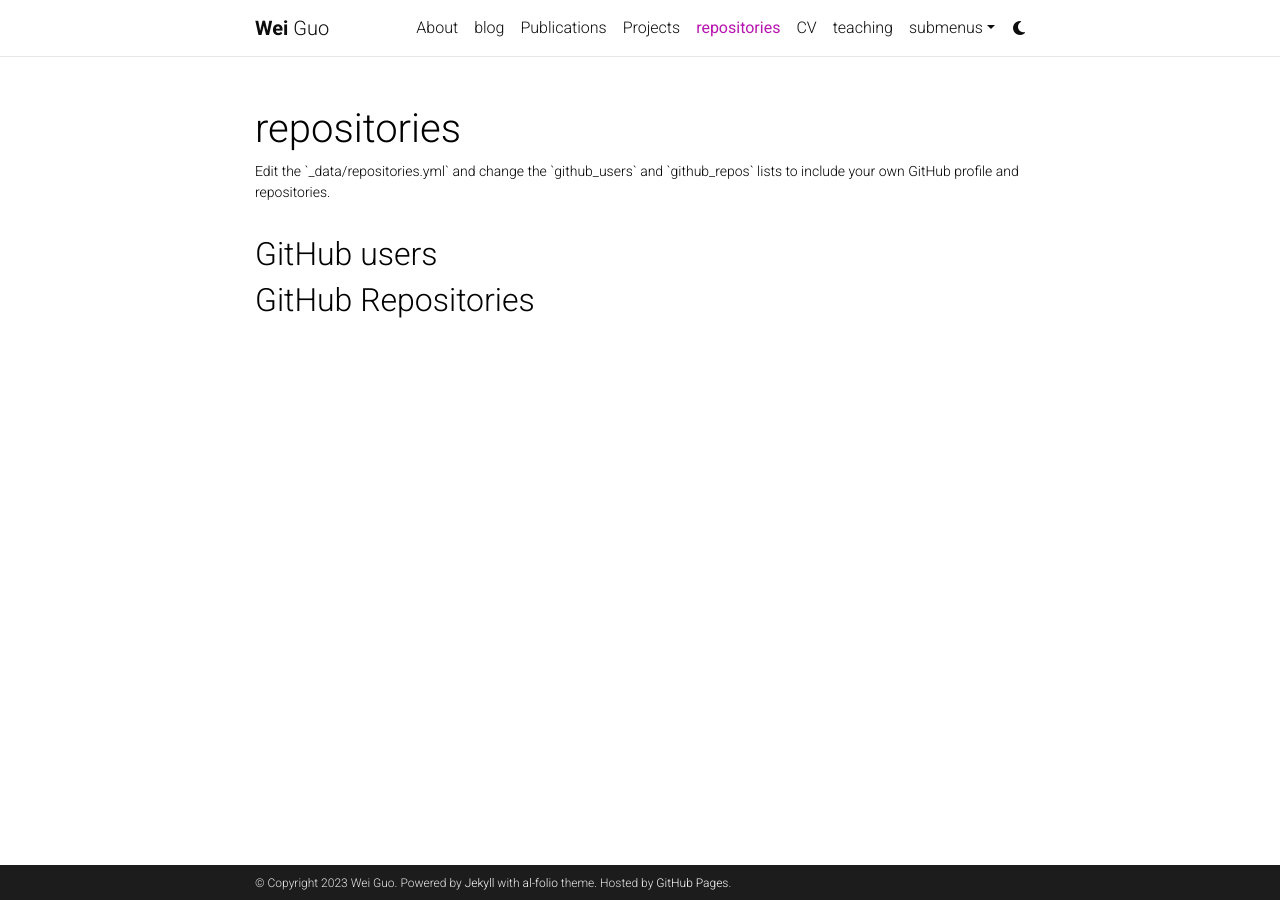
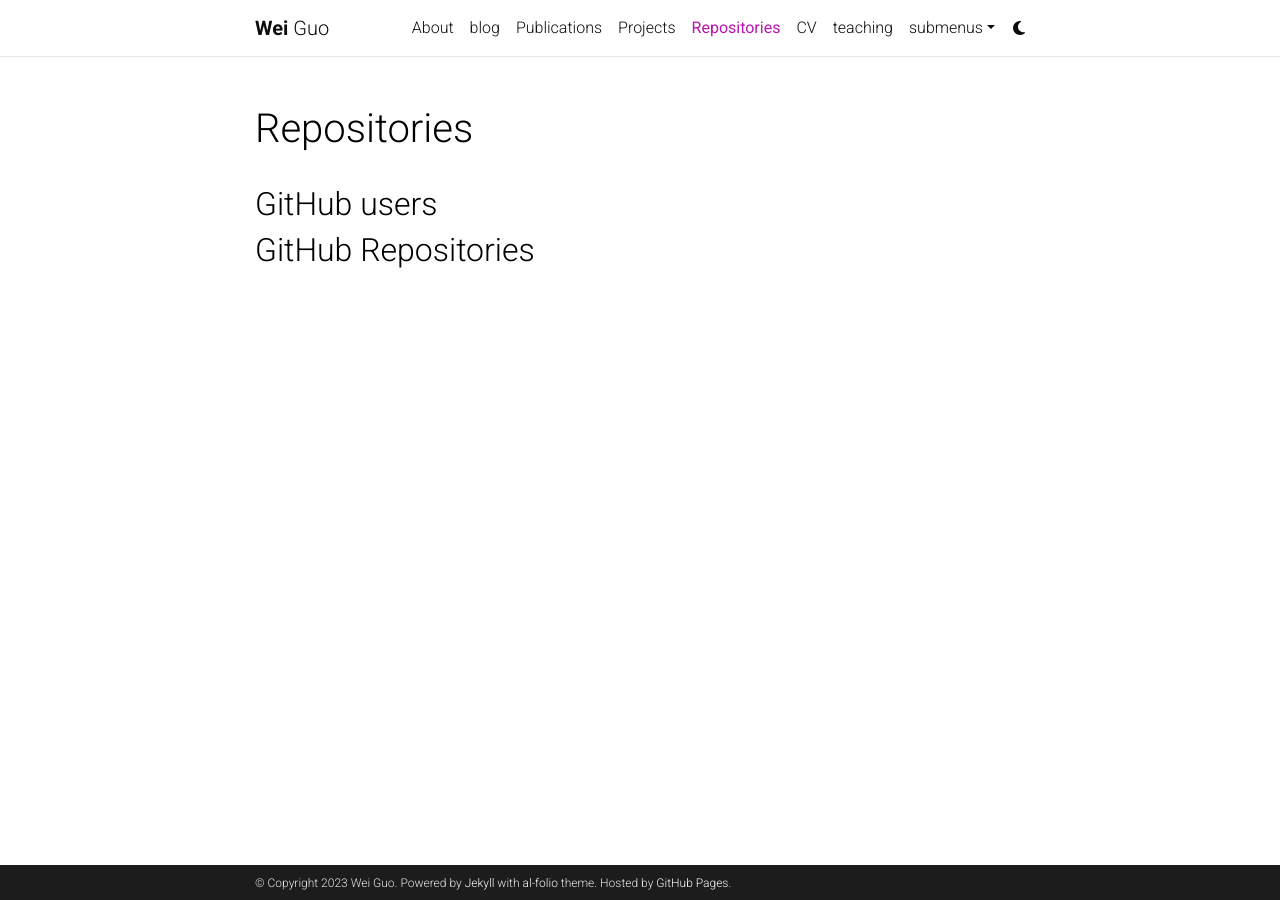
Before and after one commit to AlexandreGUO2001/AlexandreGUO2001.github.io, a Jekyll site: the page built from _pages/repositories.md, in a window 1280 px wide. Built offline with Jekyll 4.4.1, drawn with Linux system fonts in a browser that asks for light colours; comment, search, counter and statistics services are not loaded; a style sheet for code colours, icons or effects is not loaded.

Commit message:
Update repositories.md

```diff
--- a/_pages/repositories.md
+++ b/_pages/repositories.md
@@ -1,8 +1,8 @@
 ---
 layout: page
 permalink: /repositories/
-title: repositories
-description: Edit the `_data/repositories.yml` and change the `github_users` and `github_repos` lists to include your own GitHub profile and repositories.
+title: Repositories
+description:
 nav: true
 nav_order: 3
 ---
```
